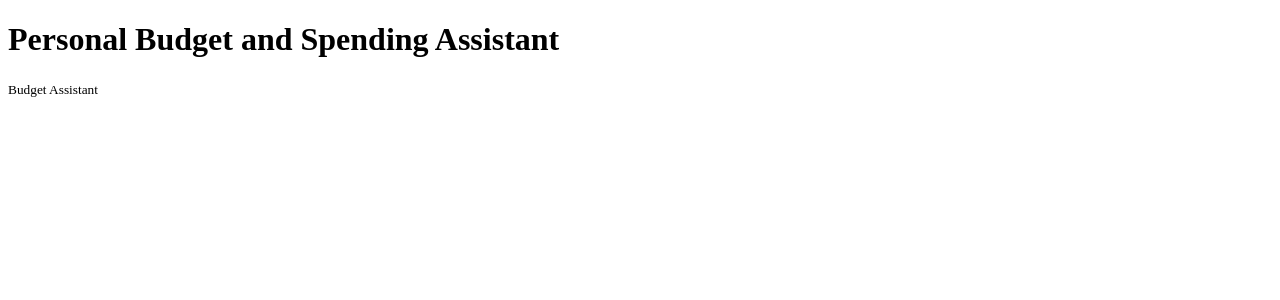
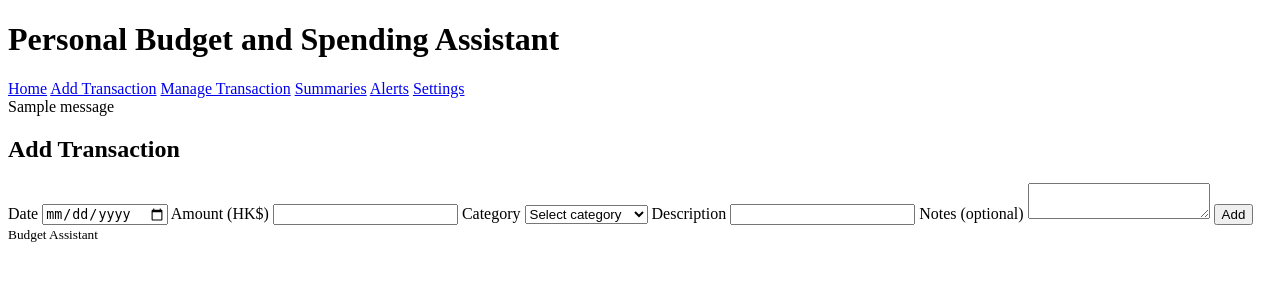
Before and after one commit to Sky-1107/COMP1110-2025-2A-Group-D27, a Flask app: template templates/add_transaction.html in a window 1280 px wide. Shown: the top 300 px of the page. Run offline with Flask 2, Linux system fonts and the light colour scheme; the template is opened without the code that fills it: most values are stand-ins (such as "Sample title", 1, 10 or a date in 2020); one stand-in notice (Sample message) is shown.

Commit message:
Update base.html
Added navigation links and block content

```diff
--- a/templates/base.html
+++ b/templates/base.html
@@ -4,11 +4,33 @@
     <meta charset="utf-8" />
     <meta name="viewport" content="width=device-width, initial-scale=1" />
     <title>Budget Assistant</title>
+    <link rel="stylesheet" href="{{ url_for('static', filename='style.css') }}" />
+    <script src="https://cdn.jsdelivr.net/npm/chart.js"></script>
   </head>
   <body>
     <header>
       <h1>Personal Budget and Spending Assistant</h1>
+      <nav>
+        <a href="{{ url_for('index') }}">Home</a>
+        <a href="{{ url_for('add_transaction_form') }}">Add Transaction</a>
+        <a href="{{ url_for('manage_transactions') }}">Manage Transaction</a>
+        <a href="{{ url_for('summaries') }}">Summaries</a>
+        <a href="{{ url_for('alerts_page') }}">Alerts</a>
+        <a href="{{ url_for('settings') }}">Settings</a>
+      </nav>
     </header>
+    <main>
+      {% with messages = get_flashed_messages(with_categories=true) %}
+        {% if messages %}
+          <section class="flash-messages">
+            {% for category, msg in messages %}
+              <div class="flash {{ category }}">{{ msg }}</div>
+            {% endfor %}
+          </section>
+        {% endif %}
+      {% endwith %}
+      {% block content %}{% endblock %}
+    </main>
     <footer>
       <small>Budget Assistant</small>
     </footer>
```
Lines whose indentation alone changed are shown as unchanged.
